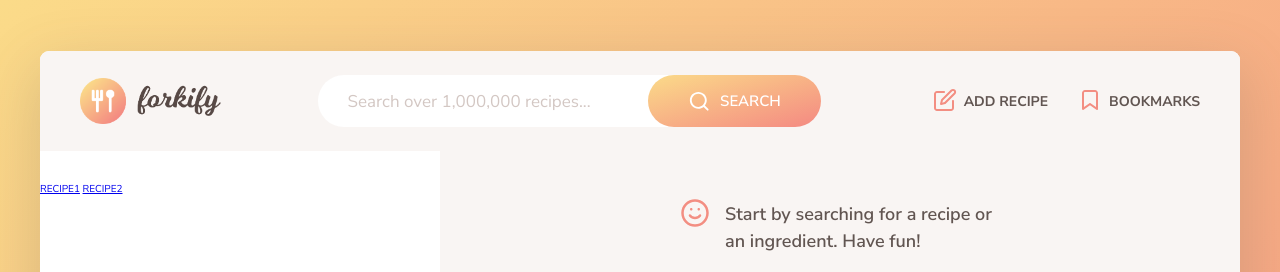
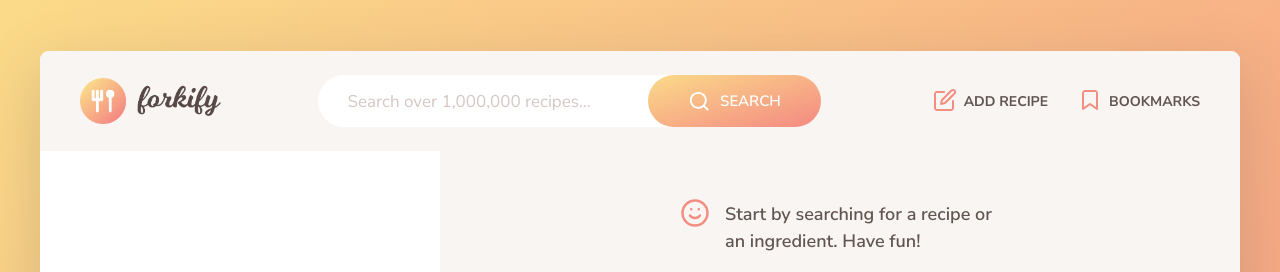
Before and after one commit to Iandlley/Forkify-RecipesSite, a website built with Parcel: page index.html in a window 1280 px wide. Shown: the top 272 px of the page. Built offline with nearby package versions, Linux system fonts and the light colour scheme.

Commit message:
Add files via upload

```diff
--- a/index.html
+++ b/index.html
@@ -80,8 +80,7 @@
 
     <div class="search-results">
       <ul class="results">
-        <a href="#5ed6604591c37cdc054bc886">RECIPE1</a>
-        <a href="#5ed6604591c37cdc054bc90b">RECIPE2</a>
+
         <!--
           <li class="preview">
             <a class="preview__link preview__link--active" href="#23456">
```
Also changed, not shown: 1 other file.
